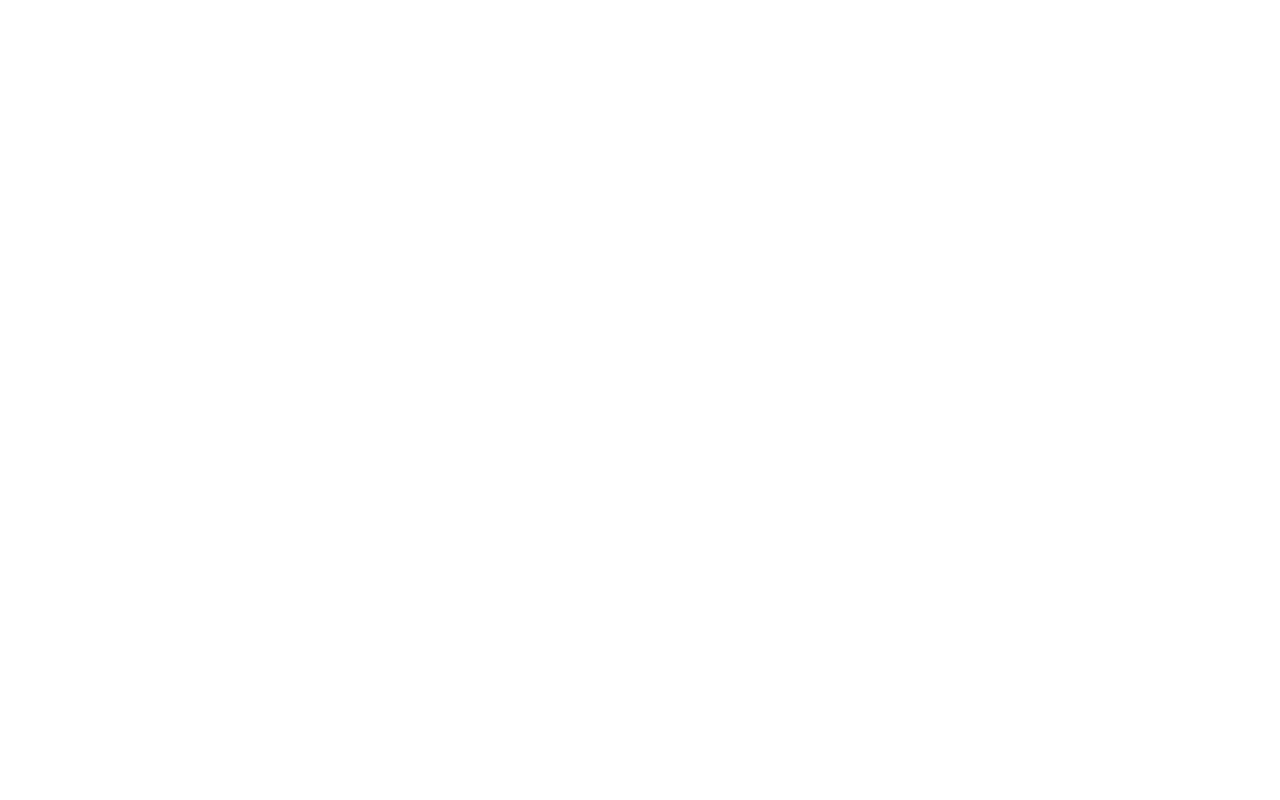
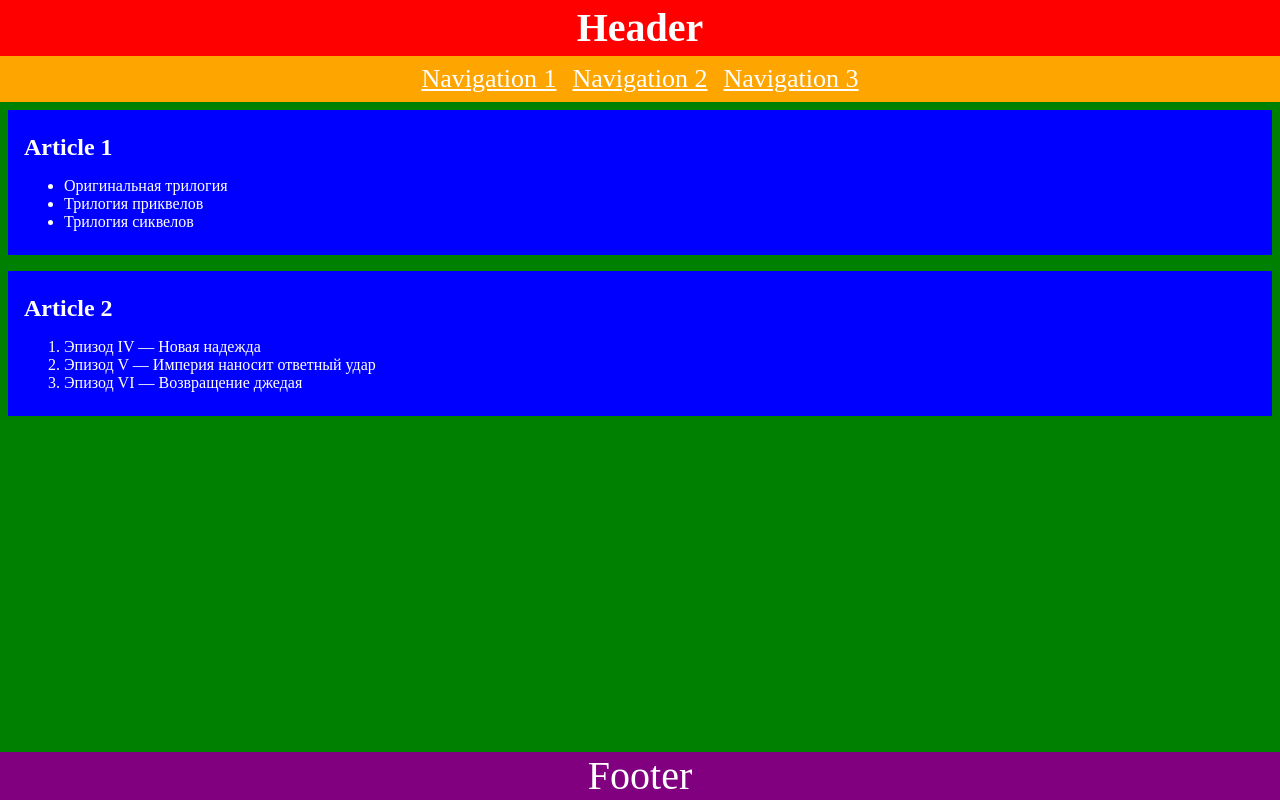
Before and after one commit to js-tasks-ru/htmlcss-20210916_viktor-minor, a website: page 02-dz0/01-semantic-mockup/solution.html in a window 1280 px wide. Drawn offline with Linux system fonts and the light colour scheme.

Commit message:
add solution for second task semantic markup

```diff
--- a/02-dz0/01-semantic-mockup/solution.html
+++ b/02-dz0/01-semantic-mockup/solution.html
@@ -1,4 +1,99 @@
 <!DOCTYPE html>
-<html lang="ru">
-    <!-- Ваше решение -->
+<html lang='ru'>
+<!-- Ваше решение -->
+<head>
+  <meta charset='utf-8'>
+  <title>Семантическая разметка страницы</title>
+  <style>
+      * {
+          margin: 0;
+      }
+
+      .app {
+          display: flex;
+          flex-direction: column;
+          min-height: 100vh;
+      }
+
+      .header {
+          background-color: red;
+          color: white;
+          font-size: 40px;
+          line-height: 48px;
+          padding: 4px 8px;
+          text-align: center;
+      }
+
+      .nav {
+          background-color: orange;
+          font-size: 26px;
+          padding: 8px;
+          display: flex;
+          justify-content: center;
+      }
+
+
+      .nav > a:link {
+          color: white;
+      }
+
+      .nav > a:not(:last-child) {
+          margin-right: 16px;
+      }
+
+      .main {
+          flex: 1;
+          background-color: green;
+          padding: 8px;
+      }
+
+      .article {
+          background-color: blue;
+          color: white;
+          padding: 24px 16px;
+          margin-bottom: 16px;
+      }
+
+      h2 {
+          margin-bottom: 16px;
+      }
+
+      .footer {
+          font-size: 40px;
+          line-height: 48px;
+          background-color: purple;
+          color: white;
+          text-align: center;
+      }
+  </style>
+</head>
+<body class='app'>
+<header>
+  <h1 class='header'>Header</h1>
+  <nav class='nav'>
+    <a href='/'>Navigation 1</a>
+    <a href='/'>Navigation 2</a>
+    <a href='/'>Navigation 3</a>
+  </nav>
+</header>
+<main class='main'>
+  <article class='article'>
+    <h2>Article 1</h2>
+    <ul>
+      <li>Оригинальная трилогия</li>
+      <li>Трилогия приквелов</li>
+      <li>Трилогия сиквелов</li>
+    </ul>
+  </article>
+  <article class='article'>
+    <h2>Article 2</h2>
+    <ol>
+      <li>Эпизод IV — Новая надежда</li>
+      <li>Эпизод V — Империя наносит ответный удар</li>
+      <li>Эпизод VI — Возвращение джедая</li>
+    </ol>
+  </article>
+</main>
+<footer class='footer'>Footer</footer>
+</body>
 </html>
```
